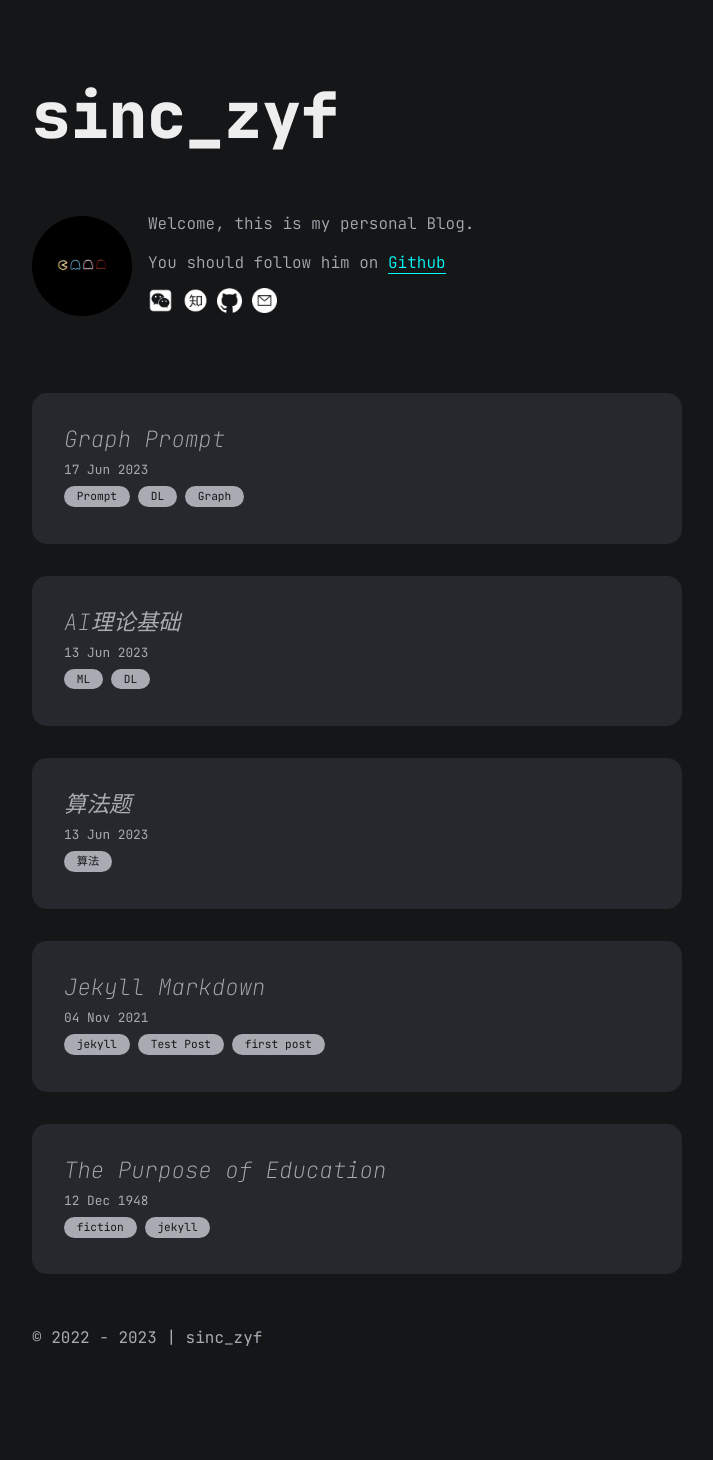
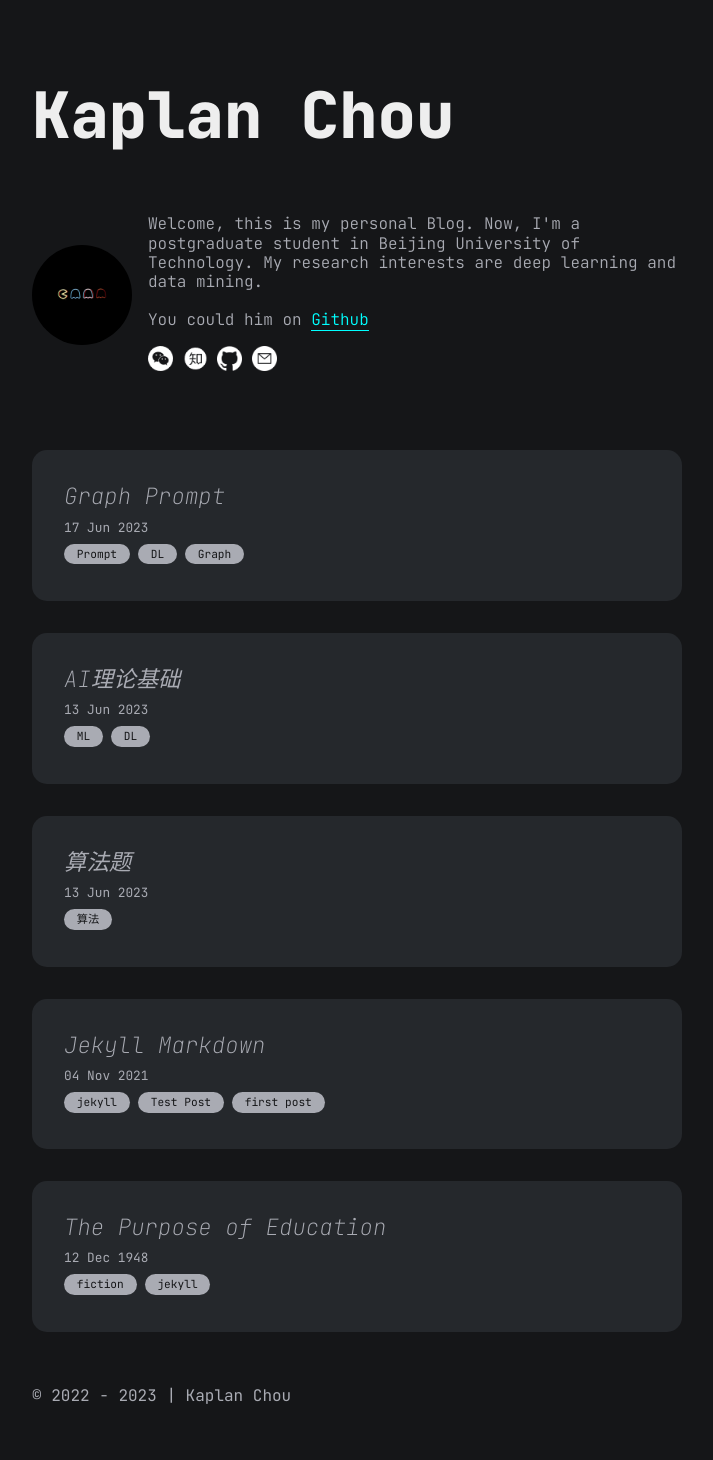
Before and after one commit to sincZyf/sinc-zyf.github.io, a Jekyll site: the page built from index.md, in a window 1280 px wide. Shown: the whole page, without its empty margins (283-996 px from the left). Built offline with Jekyll 4.4.1, drawn with Linux system fonts in a browser that asks for light colours; before the commit the page ends 1402 px from its top, so only the background shows below that.

```diff
--- a/_config.yml
+++ b/_config.yml
@@ -1,10 +1,10 @@
-title: sinc_zyf
+title: Kaplan Chou
 markdown: kramdown
 
 # for atom feed
 author:
-  name: Sharad Raj Singh Maurya
-  email: dev_sharad@outlook.com
+  name: Kaplan Chou
+  email: sinc_zyf@163.com
 
 plugins:
   - jemoji
--- a/_data/author.yml
+++ b/_data/author.yml
@@ -3,10 +3,12 @@ dp: ../assets/pic/head_pic.jpg
 description: "
   <p>
     Welcome, this is my personal Blog.
+    Now, I'm a postgraduate student in Beijing University of Technology.
+    My research interests are deep learning and data mining.
   </p>
   <br/>
   <p>
-    You should follow him on <a href='https://github.com/sinczyf' target='_blank'>Github</a>
+    You could him on <a href='https://github.com/sinczyf' target='_blank'>Github</a>
   </P>
 "
 email: sinc_zyf@163.com
```
Also changed, not shown: assets/icons/wechat.png, 1 other file.
